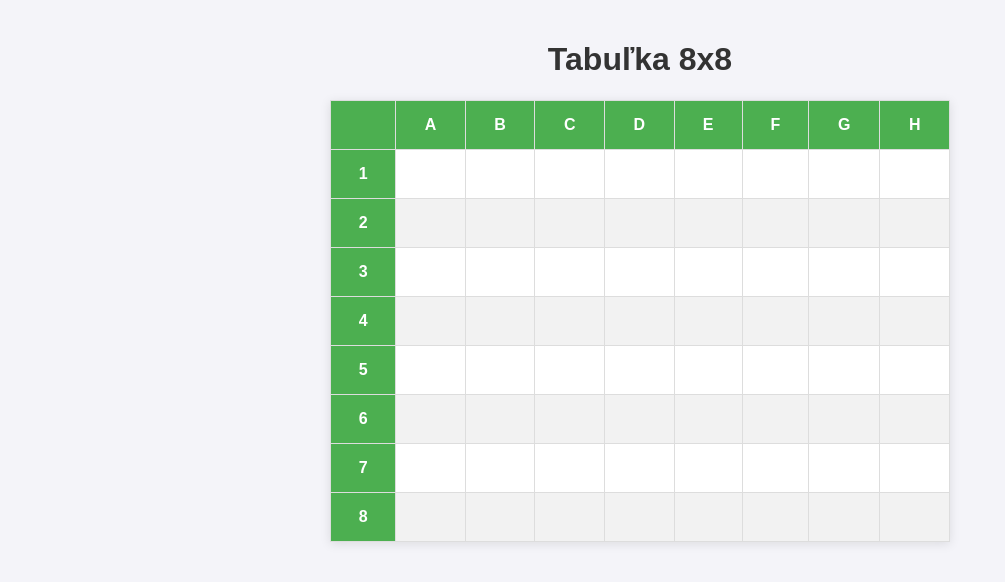
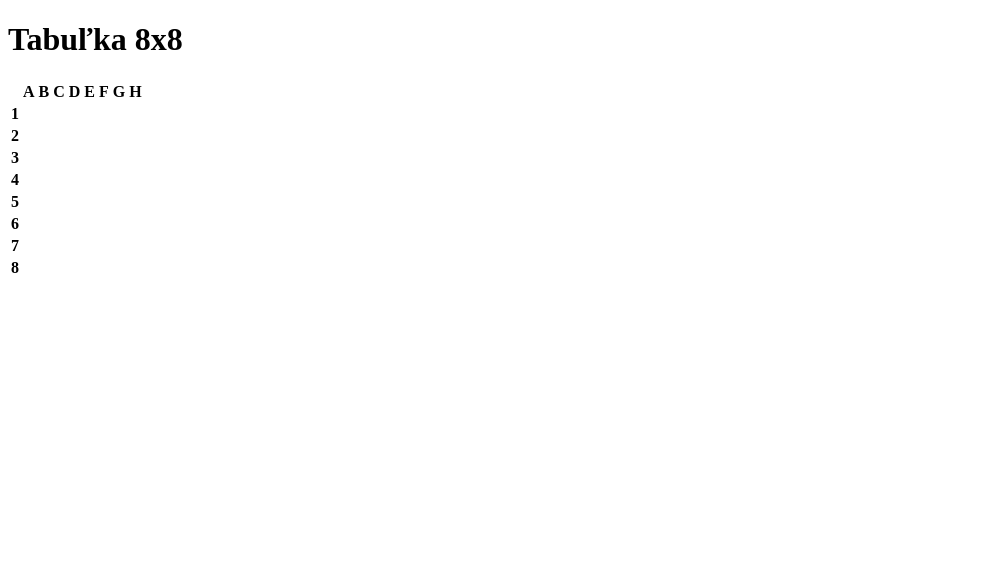
Before and after one commit to Openlab-2-2023/janicek, a plain HTML site: page docs/index.html in a window 1280 px wide. Shown: the whole page, without its empty margins (0-1005 px from the left). Drawn offline with Linux system fonts and the light colour scheme.

Commit message:
Update index.html

```diff
--- a/docs/index.html
+++ b/docs/index.html
@@ -4,42 +4,6 @@
     <meta charset="UTF-8">
     <meta name="viewport" content="width=device-width, initial-scale=1.0">
     <title>Tabuľka 8x8</title>
-    <style>
-        body {
-            font-family: Arial, sans-serif;
-            background-color: #f4f4f9;
-            margin: 0;
-            padding: 20px;
-        }
-        h1 {
-            text-align: center;
-            color: #333;
-        }
-        table {
-            width: 50%;
-            margin: 0 auto;
-            border-collapse: collapse;
-            box-shadow: 0 2px 10px rgba(0, 0, 0, 0.1);
-            background-color: #fff;
-        }
-        table, th, td {
-            border: 1px solid #ddd;
-        }
-        th, td {
-            padding: 15px;
-            text-align: center;
-        }
-        th {
-            background-color: #4CAF50;
-            color: white;
-        }
-        tr:nth-child(even) {
-            background-color: #f2f2f2;
-        }
-        tr:hover {
-            background-color: #ddd;
-        }
-    </style>
 </head>
 <body>
 
```
